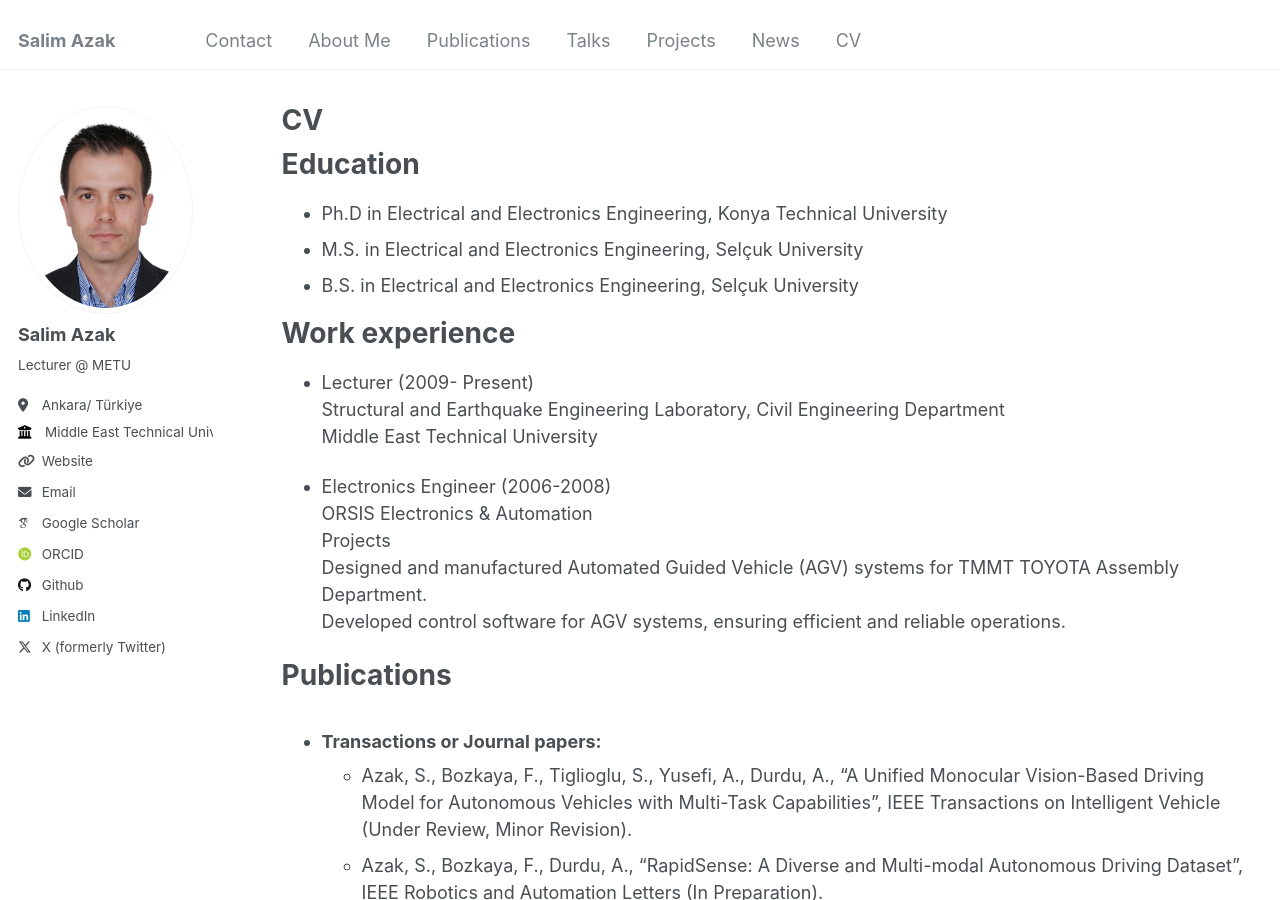
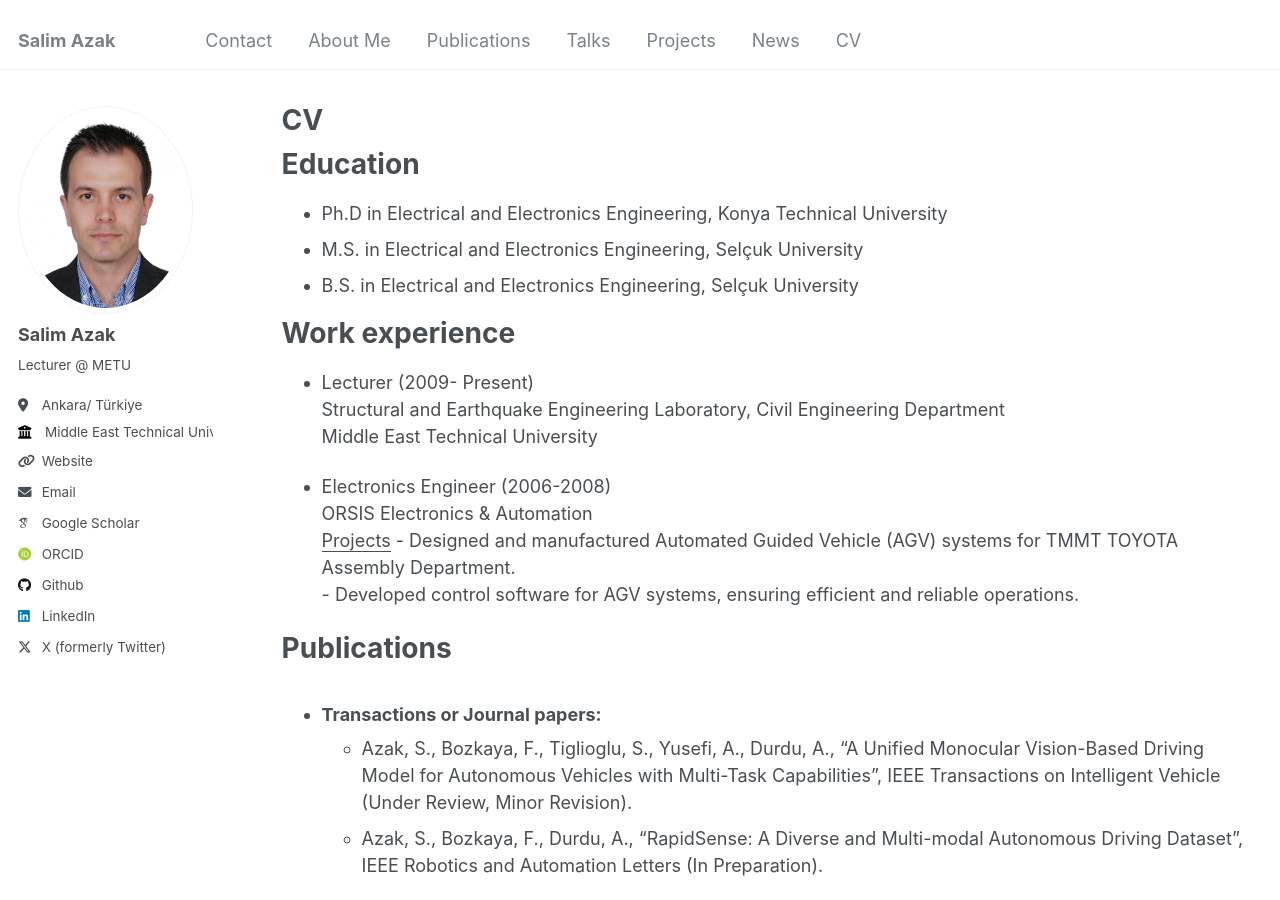
Before and after one commit to salimazak/salimazak.github.io, a Jekyll site: the page built from _pages/cv.md, in a window 1280 px wide and 900 px high. Built offline with Jekyll 4.4.1, drawn with Linux system fonts in a browser that asks for light colours; some web fonts are replaced.

Commit message:
Update cv.md

```diff
--- a/_pages/cv.md
+++ b/_pages/cv.md
@@ -23,9 +23,9 @@ Work experience
 
 * Electronics Engineer (2006-2008)
    ORSIS Electronics & Automation
-     Projects
-       Designed and manufactured Automated Guided Vehicle (AGV) systems for TMMT TOYOTA Assembly Department.
-       Developed control software for AGV systems, ensuring efficient and reliable operations.
+     <u>Projects</u>
+     \- Designed and manufactured Automated Guided Vehicle (AGV) systems for TMMT TOYOTA Assembly Department.
+     \- Developed control software for AGV systems, ensuring efficient and reliable operations.
 
 Publications
 ======
```
